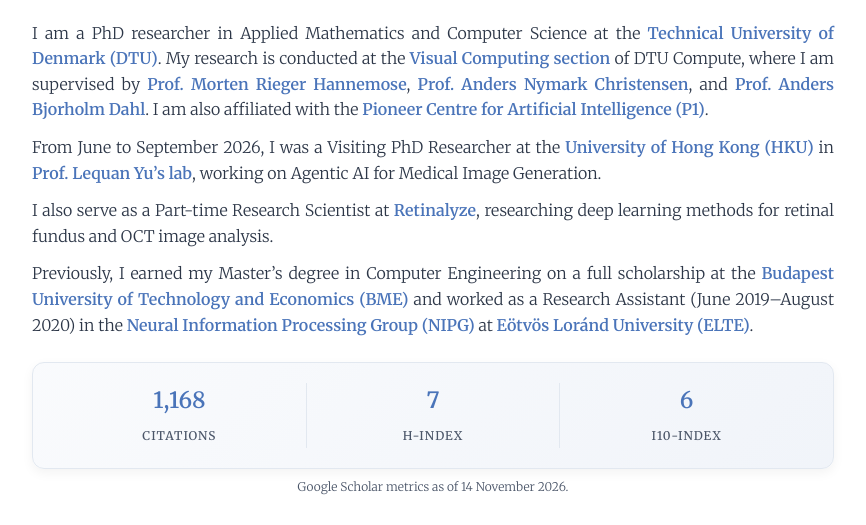
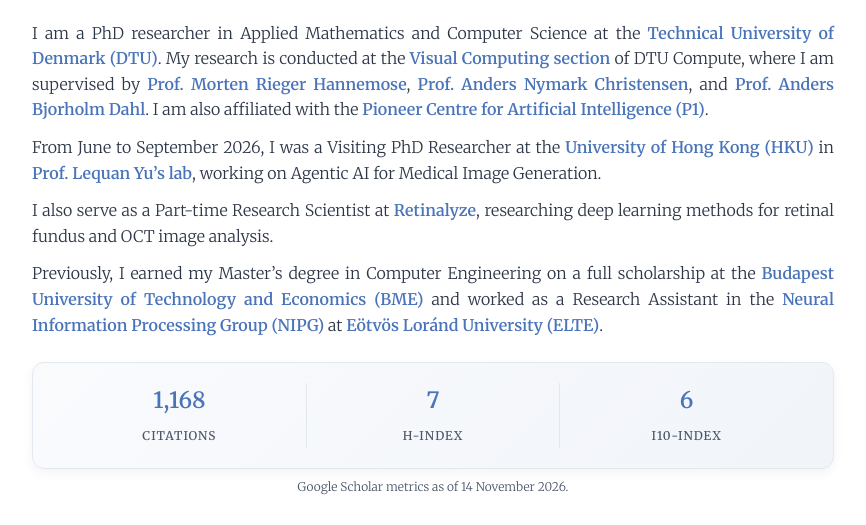
Before and after one commit to clguo/clguo.github.io, a plain HTML site: page index.html in a window 1280 px wide. Shown: the part 202-727 px from the top of the page, without its empty margins (207-1073 px from the left). Drawn offline with Linux system fonts and the light colour scheme.

Commit message:
Simplify ELTE entry in homepage bio

```diff
--- a/index.html
+++ b/index.html
@@ -104,7 +104,7 @@
 
             <p>I also serve as a Part-time Research Scientist at <strong><a href="https://retinalyze.com/" target="_blank">Retinalyze</a></strong>, researching deep learning methods for retinal fundus and OCT image analysis.</p>
 
-            <p>Previously, I earned my Master’s degree in Computer Engineering on a full scholarship at the <strong><a href="https://www.bme.hu/" target="_blank">Budapest University of Technology and Economics (BME)</a></strong> and worked as a Research Assistant (June 2019–August 2020) in the <strong><a href="http://nipg.inf.elte.hu/" target="_blank">Neural Information Processing Group (NIPG)</a></strong> at <strong><a href="https://www.elte.hu/" target="_blank">Eötvös Loránd University (ELTE)</a></strong>.</p>
+            <p>Previously, I earned my Master’s degree in Computer Engineering on a full scholarship at the <strong><a href="https://www.bme.hu/" target="_blank">Budapest University of Technology and Economics (BME)</a></strong> and worked as a Research Assistant in the <strong><a href="http://nipg.inf.elte.hu/" target="_blank">Neural Information Processing Group (NIPG)</a></strong> at <strong>Eötvös Loránd University (ELTE)</strong>.</p>
 
             <div class="stats-container">
                 <div class="stat-item">
```
